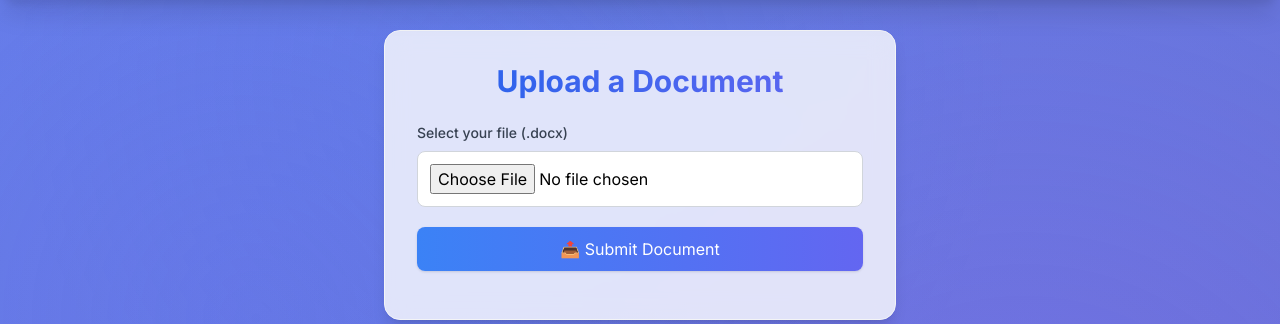
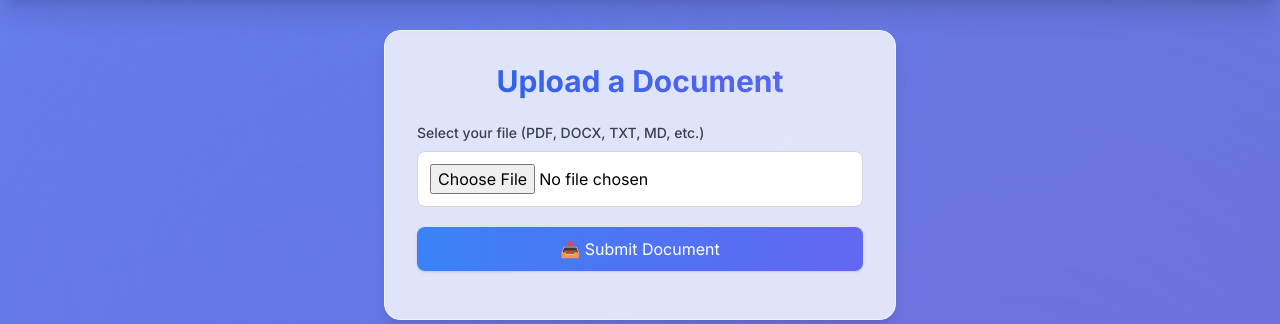
Before and after one commit to MedAliAdlouni/mcq-generator, a Flask app: template app/templates/upload.html in a window 1280 px wide. Shown: the part 82-406 px from the top of the page. Run offline with Flask 3, Linux system fonts and the light colour scheme; the template is opened without the code that fills it, so the values that code supplies are empty; some libraries are stand-ins or nearby versions.

Commit message:
accept 'all' file uploads

```diff
--- a/app/templates/upload.html
+++ b/app/templates/upload.html
@@ -12,9 +12,9 @@
   <form id="uploadForm" class="space-y-5">
     <div class="text-left">
       <label class="block text-sm font-medium text-gray-700 mb-2">
-        Select your file (.docx)
+        Select your file (PDF, DOCX, TXT, MD, etc.)
       </label>
-      <input type="file" name="file" accept=".docx" required
+      <input type="file" name="file" accept=".pdf,.docx,.txt,.md,.doc,.rtf" required
              class="w-full border border-gray-300 rounded-lg p-3 bg-white focus:ring-2 focus:ring-blue-400 focus:border-blue-400 outline-none transition">
     </div>
 
```
Also changed, not shown: 1 other file.
